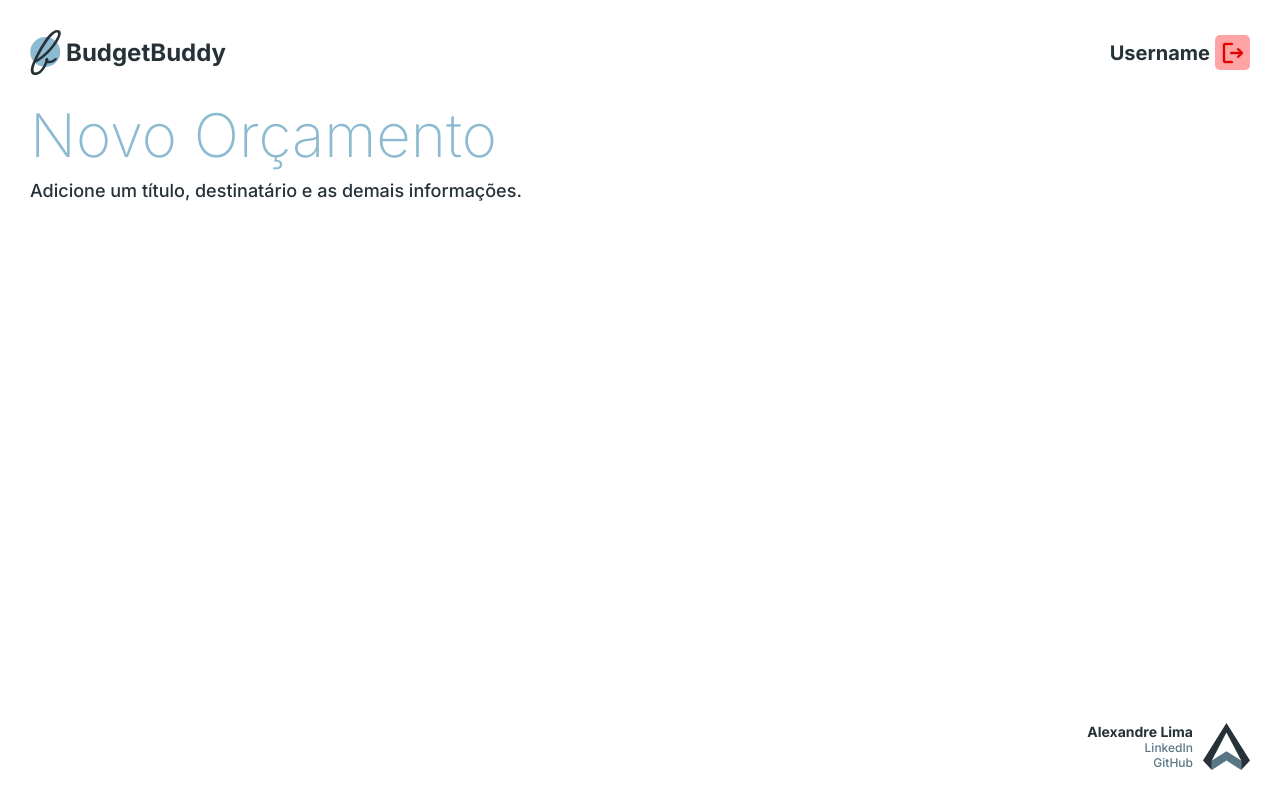
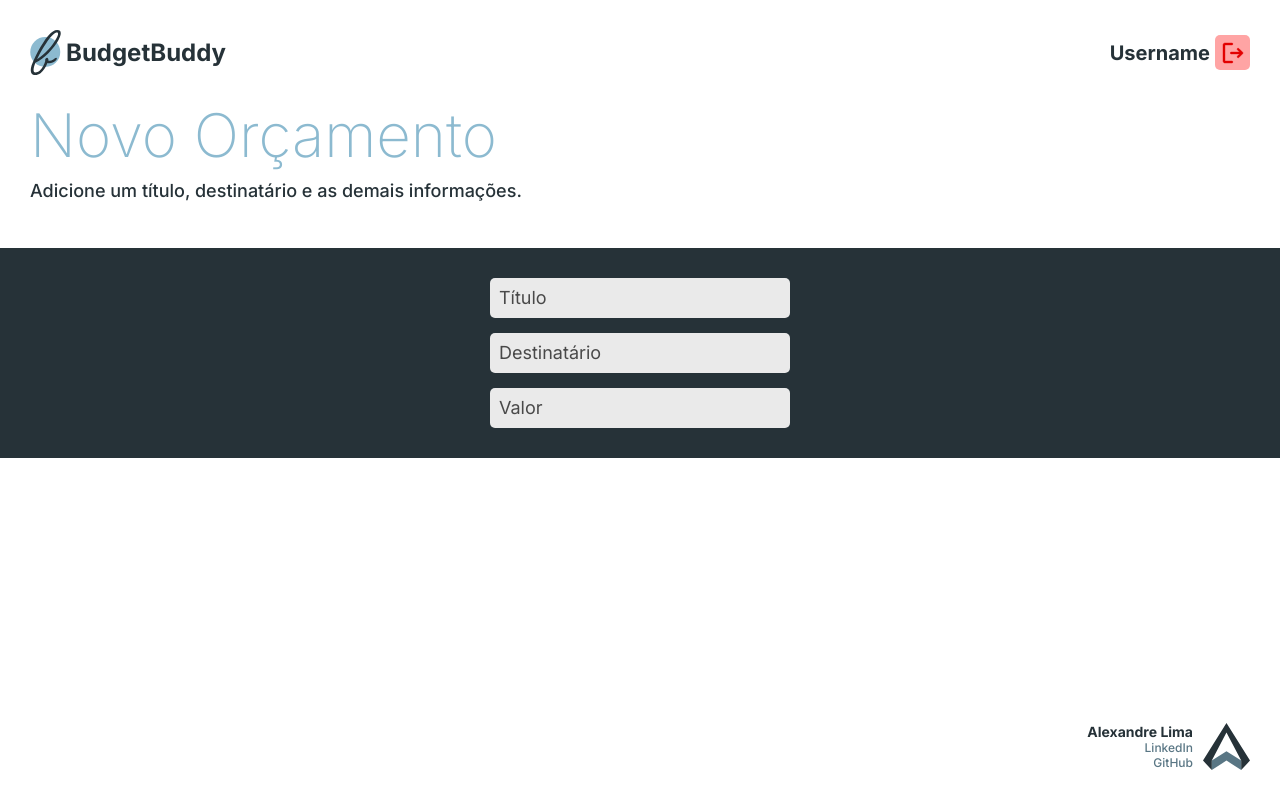
Before and after one commit to alefrrlima/budgetbuddy, a JavaScript app: page /new-budget in a window 1280 px wide. Built offline with nearby package versions, Linux system fonts and the light colour scheme.

Commit message:
NewBudgetPage updated

```diff
--- /dev/null
+++ b/src/components/NewBudgetForm/NewBudgetForm.css
@@ -0,0 +1,11 @@
+.newBudgetForm{
+   background-color: var(--c10);
+   margin: 0 -30px;
+   padding: 30px;
+   justify-content: center;
+   align-items: center;
+}
+
+.newBudgetForm form {
+   margin-bottom: -15px;
+}
--- /dev/null
+++ b/src/components/NewBudgetForm/NewBudgetForm.js
@@ -0,0 +1,24 @@
+import './NewBudgetForm.css';
+
+import InputBox from '../../components/InputBox/InputBox.js';
+
+export default function NewBudgetForm() {
+   return (
+      <div className="newBudgetForm">
+         <form>
+            <InputBox
+            inputType="text"
+            inputPlaceholder="Título"
+            />
+            <InputBox
+            inputType="text"
+            inputPlaceholder="Destinatário"
+            />
+            <InputBox
+            inputType="number"
+            inputPlaceholder="Valor"
+            />
+         </form>
+      </div>
+   );
+}
--- a/src/pages/NewBudgetPage/NewBudgetPage.js
+++ b/src/pages/NewBudgetPage/NewBudgetPage.js
@@ -1,6 +1,7 @@
 import Footer from "../../components/Footer/Footer";
 import Header from "../../components/Header/Header";
 import LightAside from "../../components/LightAside/LightAside";
+import NewBudgetForm from "../../components/NewBudgetForm/NewBudgetForm"
 
 import "./NewBubgetPage.css"
 
@@ -12,6 +13,7 @@ export default function NewBubgetPage(){
             mainTitle="Novo Orçamento"
             firstParagraph="Adicione um título, destinatário e as demais informações."
          />
+         <NewBudgetForm/>
          <Footer/>
       </div>
    );
```
